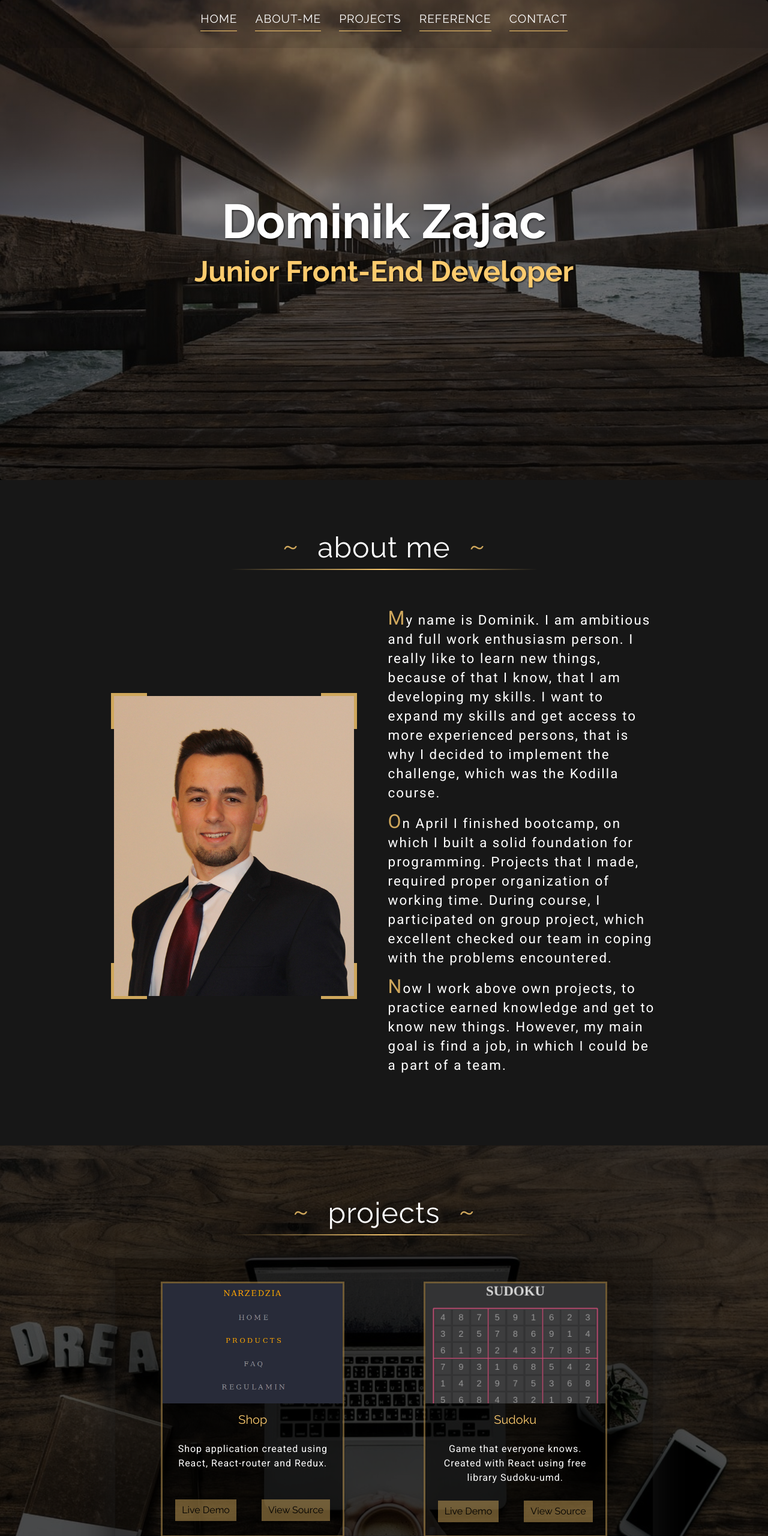
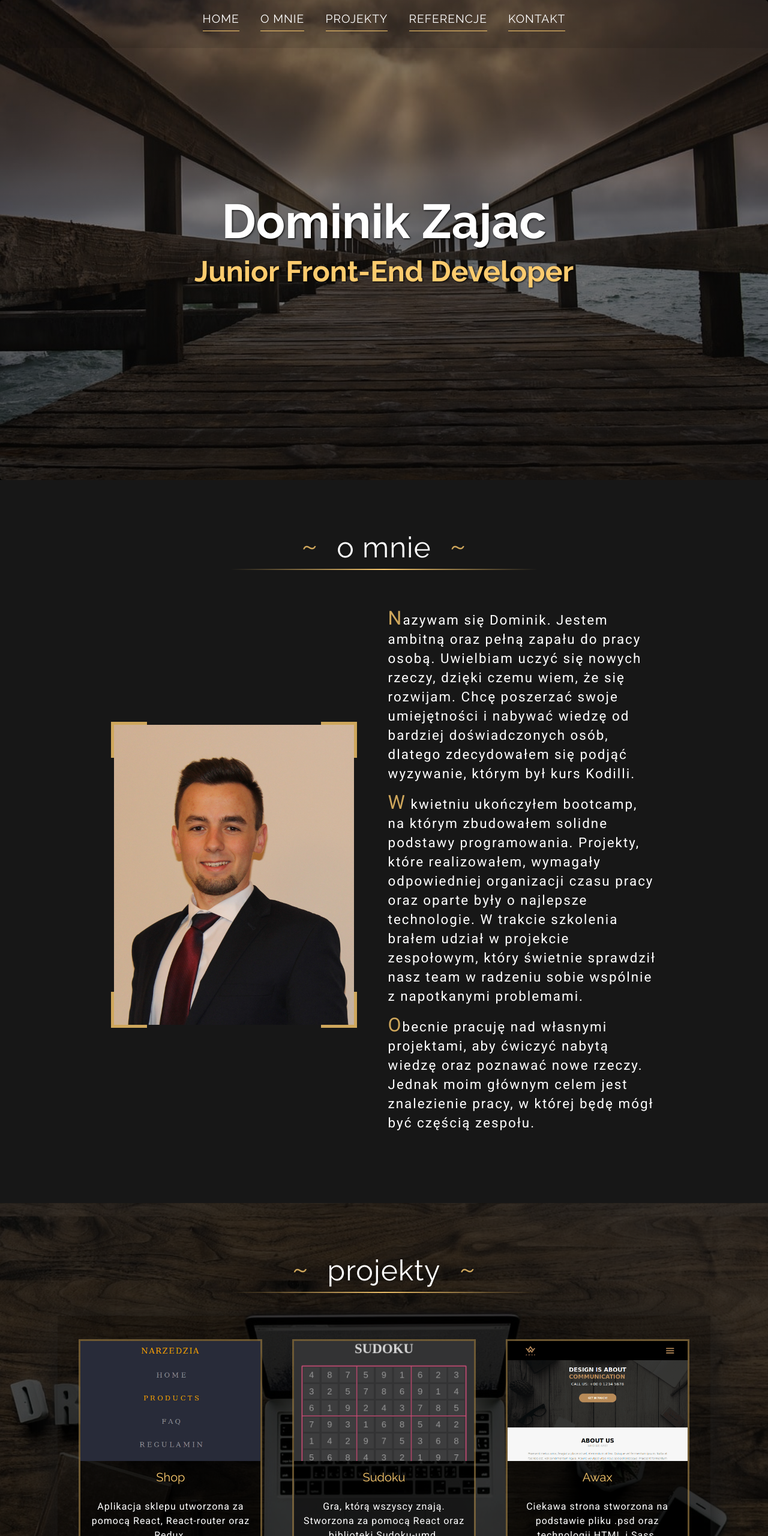
Before and after one commit to Wyrafinowany/Portfolio, a website: page index.html in a window 1280 px wide. Shown: the top 2560 px of the page at 60% size. Drawn offline with nearby package versions, Linux system fonts and the light colour scheme; a script that the page names is missing.

Commit message:
Edit language

```diff
--- a/index.html
+++ b/index.html
@@ -47,23 +47,23 @@
                     </a>
                 </li>
                 <li class="navbar-item">
-                    <a href="#about" data-hover="About-me" class="navbar-link">
-                        <span class="link-text">About-me</span>
+                    <a href="#about" data-hover="O mnie" class="navbar-link">
+                        <span class="link-text">O mnie</span>
                     </a>
                 </li>
                 <li class="navbar-item">
-                    <a href="#projects" data-hover="Projects" class="navbar-link">
-                        <span class="link-text">Projects</span>
+                    <a href="#projects" data-hover="Projekty" class="navbar-link">
+                        <span class="link-text">Projekty</span>
                     </a>
                 </li>
                 <li class="navbar-item">
-                    <a href="#reference" data-hover="Reference" class="navbar-link">
-                        <span class="link-text">Reference</span>
+                    <a href="#reference" data-hover="Referencje" class="navbar-link">
+                        <span class="link-text">Referencje</span>
                     </a>
                 </li>
                 <li class="navbar-item">
-                    <a href="#contact" data-hover="Contact" class="navbar-link">
-                        <span class="link-text">Contact</span>
+                    <a href="#contact" data-hover="Kontakt" class="navbar-link">
+                        <span class="link-text">Kontakt</span>
                     </a>
                 </li>
             </ul>
@@ -94,29 +94,23 @@
     </header>
     <!-- About me -->
     <section id="about" class="about">
-        <h1 class="about-title title"><span>~</span>About me<span>~</span></h1>
+        <h1 class="about-title title"><span>~</span>O mnie<span>~</span></h1>
         <div class="linear-border"></div>
         <div class="row about-row">
             <div class="image-box">
                 <img class="photo" src="images/portfolio.JPG" alt="Photo">
             </div>
             <div class="text-box">
-                <p>My name is Dominik. I am ambitious and full work enthusiasm person. I really like to learn new
-                    things, because of that I know, that I am developing my skills. I want to expand my skills and get
-                    access to more experienced
-                    persons, that is why I decided to implement the challenge, which was the Kodilla course.
+                <p>Nazywam się Dominik. Jestem ambitną oraz pełną zapału do pracy osobą. Uwielbiam uczyć się nowych rzeczy, dzięki czemu wiem, że się rozwijam. Chcę poszerzać swoje umiejętności i nabywać wiedzę od bardziej doświadczonych osób, dlatego zdecydowałem się podjąć wyzywanie, którym był kurs Kodilli.
                 </p>
-                <p>On April I finished bootcamp, on which I built a solid foundation for programming. Projects that I
-                    made, required proper organization of working time. During course, I participated on group project,
-                    which excellent checked our team in coping with the problems encountered.</p>
-                <p>Now I work above own projects, to practice earned knowledge and get to know new things. However, my
-                    main goal is find a job, in which I could be a part of a team.</p>
+                <p>W kwietniu ukończyłem bootcamp, na którym zbudowałem solidne podstawy programowania. Projekty, które realizowałem, wymagały odpowiedniej organizacji czasu pracy oraz oparte były o najlepsze technologie. W trakcie szkolenia brałem udział w projekcie zespołowym, który świetnie sprawdził nasz team w radzeniu sobie wspólnie z napotkanymi problemami.</p>
+                <p>Obecnie pracuję nad własnymi projektami, aby ćwiczyć nabytą wiedzę oraz poznawać nowe rzeczy. Jednak moim głównym celem jest znalezienie pracy, w której będę mógł być częścią zespołu.</p>
             </div>
         </div>
     </section>
     <!-- Projects -->
     <section id="projects" class="projects">
-        <h1 class="projects-title title"><span>~</span>Projects<span>~</span></h1>
+        <h1 class="projects-title title"><span>~</span>Projekty<span>~</span></h1>
         <div class="linear-border"></div>
         <div class="projects-container">
             <div class="row projects-row">
@@ -124,12 +118,12 @@
                     <div class="image" data-image="shop"></div>
                     <div class="information">
                         <h5 class="information-title">Shop</h5>
-                        <p class="description">Shop application created using React, React-router and Redux.</p>
+                        <p class="description">Aplikacja sklepu utworzona za pomocą React, React-router oraz Redux.</p>
                         <div class="buttons">
-                            <a href="https://sklep-narzedzia.firebaseapp.com" target="_blank" class="btn btn-demo">Live
+                            <a href="https://sklep-narzedzia.firebaseapp.com" target="_blank" class="btn btn-demo">Zobacz
                                 Demo</a>
                             <a href="https://github.com/Dominik-Zajac/React-shop" target="_blank"><button
-                                    class="btn btn-source">View Source</button></a>
+                                    class="btn btn-source">Wyświetl Kod</button></a>
                         </div>
                     </div>
                 </div>
@@ -137,14 +131,12 @@
                     <div class="image" data-image="sudoku" alt=""></div>
                     <div class="information">
                         <h5 class="information-title">Sudoku</h5>
-                        <p class="description">Game that everyone knows. Created with React using free library
+                        <p class="description">Gra, którą wszyscy znają. Stworzona za pomocą React oraz biblioteki
                             Sudoku-umd.</p>
                         <div class="buttons">
-                            <a href="https://Dominik-Zajac.github.io/Sudoku/" target="_blank" class="btn btn-demo">Live
-                                Demo</a>
+                            <a href="https://Dominik-Zajac.github.io/Sudoku/" target="_blank" class="btn btn-demo">Zobacz Demo</a>
                             <a href="https://github.com/Dominik-Zajac/Sudoku" target="_blank"
-                                class="btn btn-source">View
-                                Source</a>
+                                class="btn btn-source">Wyświetl Kod</a>
                         </div>
                     </div>
                 </div>
@@ -152,12 +144,12 @@
                     <div class="image" data-image="awax"></div>
                     <div class="information">
                         <h5 class="information-title">Awax</h5>
-                        <p class="description"> I created curious page from .psd file, I used HTML and Sass.</p>
+                        <p class="description"> Ciekawa strona stworzona na podstawie pliku .psd oraz technologii HTML i Sass.</p>
                         <div class="buttons">
                             <a href="https://Dominik-Zajac.github.io/Dodatkowy-projekt/" target="_blank"
-                                class="btn btn-demo">Live Demo</a>
+                                class="btn btn-demo">Zobacz Demo</a>
                             <a href="https://github.com/Dominik-Zajac/Dodatkowy-projekt" target="_blank"
-                                class="btn btn-source">View Source</a>
+                                class="btn btn-source">Wyświetl Kod</a>
                         </div>
                     </div>
                 </div>
@@ -167,13 +159,12 @@
                     <div class="image" data-image="country-app"></div>
                     <div class="information">
                         <h5 class="information-title">Country App</h5>
-                        <p class="description">Application that allows to see basic informations about countries.</p>
+                        <p class="description">Aplikacja pozwalająca zobaczyć podstawowe informacje o wyszukiwanym kraju.</p>
                         <div class="buttons">
                             <a href="https://Dominik-Zajac.github.io/28.5.Baza-panstw-cz-3/" target="_blank"
-                                class="btn btn-demo">Live
-                                Demo</button>
+                                class="btn btn-demo">Zobacz Demo</button>
                                 <a href="https://github.com/Dominik-Zajac/28.5.Baza-panstw-cz-3" target="_blank"
-                                    class="btn btn-source">View Source</a>
+                                    class="btn btn-source">Wyświetl Kod</a>
                         </div>
                     </div>
                 </div>
@@ -181,14 +172,12 @@
                     <div class="image" data-image="kanban"></div>
                     <div class="information">
                         <h5 class="information-title">Kanban</h5>
-                        <p class="description">This is a simple kanban board, with possibilities to create and delete
-                            boards / columns / rows.</p>
+                        <p class="description">Prosta tablica kanban z możliwością tworzenia i usuwania tablic/kolumn/wierszy.</p>
                         <div class="buttons">
                             <a href="https://Dominik-Zajac.github.io/15.6.Kanban/" target="_blank"
-                                class="btn btn-demo">Live
-                                Demo</button>
+                                class="btn btn-demo">Zobacz Demo</button>
                                 <a href="https://github.com/Dominik-Zajac/15.6.Kanban" target="_blank"
-                                    class="btn btn-source">View Source</a>
+                                    class="btn btn-source">Wyświetl Kod</a>
                         </div>
                     </div>
                 </div>
@@ -196,12 +185,11 @@
                     <div class="image" data-image="group-project"></div>
                     <div class="information">
                         <h5 class="information-title">Group project</h5>
-                        <p class="description">My first group project. Shop website based on design layout.</p>
+                        <p class="description">Mój pierwszy projekt grupowy. Sklep internetowy oparty na wytycznych klienta.</p>
                         <div class="buttons">
-                            <a class="btn btn-demo disabled">Live
-                                Demo</button>
+                            <a class="btn btn-demo disabled">Zobacz Demo</button>
                                 <a href="https://github.com/Johny1010/WDP-1901-01" target="_blank"
-                                    class="btn btn-source">View Source</a>
+                                    class="btn btn-source">Wyświetl Kod</a>
                         </div>
                     </div>
                 </div>
@@ -210,7 +198,7 @@
     </section>
     <!-- Reference -->
     <section id="reference" class="reference">
-        <h1 class="reference-title title"><span>~</span>Reference<span>~</span></h1>
+        <h1 class="reference-title title"><span>~</span>referencje<span>~</span></h1>
         <div class="linear-border"></div>
         <div class="icons-row">
             <div class="box">
@@ -249,35 +237,35 @@
     </section>
     <!-- Contact -->
     <section id="contact" class="contact">
-        <h1 class="contact-title title"><span>~</span>Contact<span>~</span></h1>
+        <h1 class="contact-title title"><span>~</span>Kontakt<span>~</span></h1>
         <div class="linear-border"></div>
         <div class="contact-container">
             <form action="https://formspree.io/zajac_dominik@onet.pl" method="POST">
                 <div class="row">
                     <div class="col-lg-6">
-                        <label for="name">Your name:
-                            <input id="name" class="contact-form" type="text" placeholder="Name..." name="name"
+                        <label for="name">Twoje imię:
+                            <input id="name" class="contact-form" type="text" placeholder="Imię..." name="name"
                                 required>
                         </label>
                     </div>
                     <div class="col-lg-6">
-                        <label for="name">Your email:
+                        <label for="name">Twój email:
                             <input class="contact-form" type="email" placeholder="Email..." name="_replyto" required>
                         </label>
                     </div>
                     <div class="col-lg-12">
-                        <label for="name">Topic:
-                            <input class="contact-form" type="text" placeholder="Topic..." name="topic" required>
+                        <label for="name">Temat:
+                            <input class="contact-form" type="text" placeholder="Temat..." name="topic" required>
                         </label>
                     </div>
                     <div class="col-lg-12">
-                        <label for="name">Your message:
-                            <textarea class="contact-form textarea" cols="40" rows="3" placeholder="Message..."
+                        <label for="name">Wiadomość:
+                            <textarea class="contact-form textarea" cols="40" rows="3" placeholder="Wiadomość..."
                                 name="message" required></textarea>
                         </label>
                     </div>
                 </div>
-                <button id="submit" type="submit">Send message</button>
+                <button id="submit" type="submit">Wyślij wiadomość</button>
             </form>
         </div>
         <p class="footer"><span>© by</span> Dominik Zajac</p>
--- a/sass/components/_projects.scss
+++ b/sass/components/_projects.scss
@@ -8,7 +8,7 @@
     &-container {
         @include spacing(3% auto, 3% 2%);
 
-        max-width: 70vw;
+        max-width: 85vw;
         text-align: center;
         background-color: rgba(0, 0, 0, 0.3);
         box-shadow: 0 8px 60px 0 #161616;
```
Also changed, not shown: sass/style.css.
